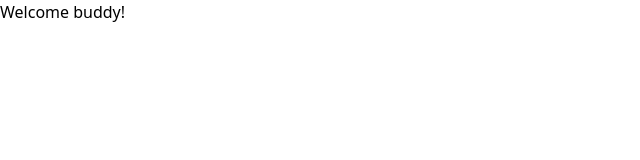
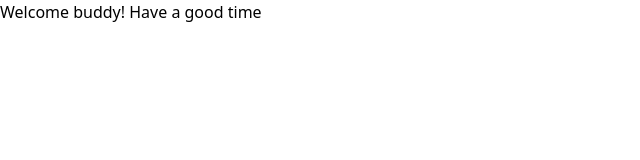
Before and after one commit to nithina999/netflix-gpt, a React (Vite) app in the folder netflix-gpt/: page / in a window 1280 px wide. Shown: the top 160 px of the page, without its empty margins (0-640 px from the left). Built offline with nearby package versions, Linux system fonts and the light colour scheme.

Commit message:
test commit

```diff
--- a/netflix-gpt/src/App.jsx
+++ b/netflix-gpt/src/App.jsx
@@ -2,7 +2,7 @@ function App() {
   return (
     <>
       <div className="text-center">
-        <h1>Welcome buddy!</h1>
+        <h1>Welcome buddy! Have a good time</h1>
       </div>
     </>
   )
```
